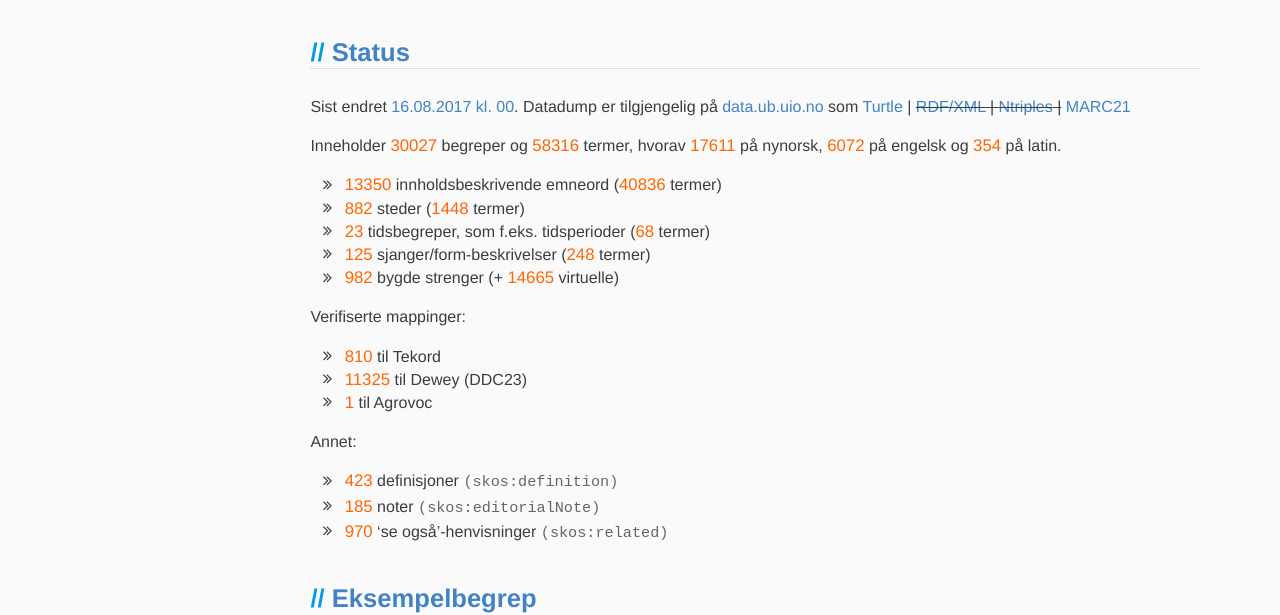
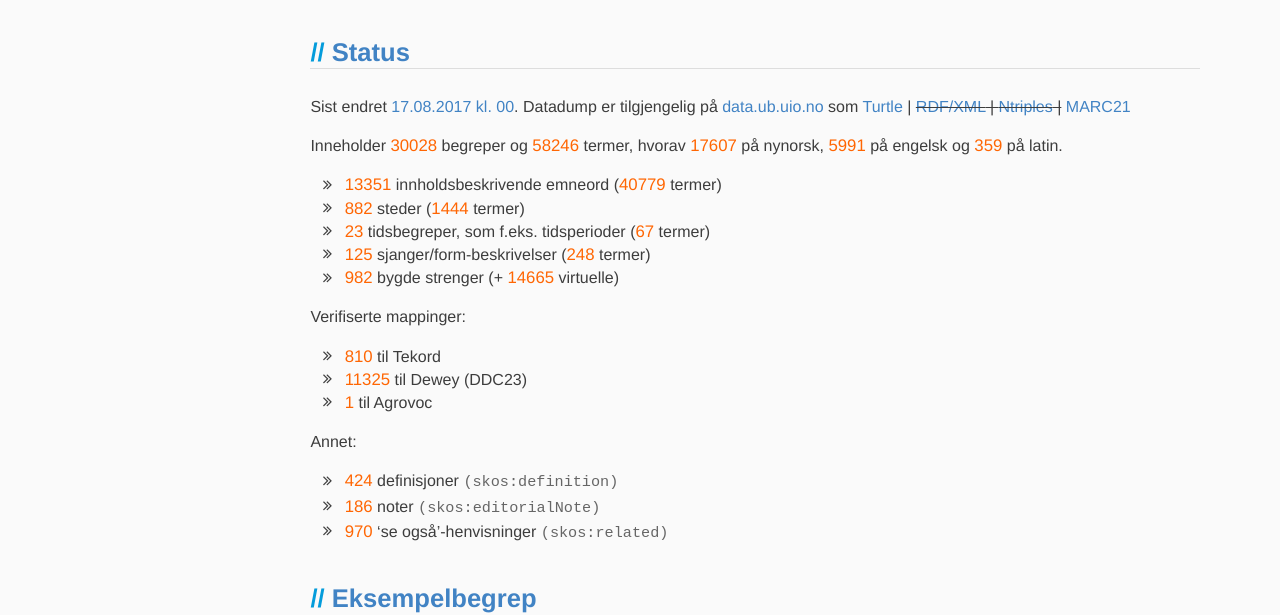
Before and after one commit to realfagstermer/realfagstermer.github.io, a Jekyll site: the page built from index.html, in a window 1280 px wide and 900 px high. Shown: the part 174-789 px from the top of the window. Built offline with Jekyll 4.4.1, drawn with Linux system fonts in a browser that asks for light colours; nearby versions of some CDN libraries; library files that are not in the unit come from our copies.

Commit message:
Update stats

```diff
--- a/_data/stats_current.json
+++ b/_data/stats_current.json
@@ -1,6 +1,6 @@
 {
-  "concepts": 30027,
-  "conceptsWithoutStrings": 14380,
+  "concepts": 30028,
+  "conceptsWithoutStrings": 14381,
   "facets": {
     "CompoundConcept": {
       "concepts": 982,
@@ -25,23 +25,23 @@
     },
     "Place": {
       "altLabels": {
-        "en": 71,
+        "en": 69,
         "la": 0,
         "nb": 65,
         "nn": 3
       },
       "concepts": 882,
       "prefLabels": {
-        "en": 417,
+        "en": 415,
         "la": 1,
         "nb": 882,
         "nn": 9
       },
-      "terms": 1448
+      "terms": 1444
     },
     "Time": {
       "altLabels": {
-        "en": 7,
+        "en": 6,
         "la": 0,
         "nb": 21,
         "nn": 1
@@ -53,23 +53,23 @@
         "nb": 23,
         "nn": 1
       },
-      "terms": 68
+      "terms": 67
     },
     "Topic": {
       "altLabels": {
-        "en": 1124,
+        "en": 1109,
         "la": 24,
-        "nb": 4058,
-        "nn": 5175
+        "nb": 4067,
+        "nn": 5181
       },
-      "concepts": 13350,
+      "concepts": 13351,
       "prefLabels": {
-        "en": 4383,
-        "la": 329,
-        "nb": 13348,
-        "nn": 12395
+        "en": 4330,
+        "la": 334,
+        "nb": 13349,
+        "nn": 12385
       },
-      "terms": 40836
+      "terms": 40779
     },
     "VirtualCompoundConcept": {
       "concepts": 14665,
@@ -79,9 +79,9 @@
   },
   "features": {
     "broadMatch": 1538,
-    "closeMatch": 7342,
-    "definition": 423,
-    "editorialNote": 185,
+    "closeMatch": 7378,
+    "definition": 424,
+    "editorialNote": 186,
     "exactMatch": 3540,
     "narrowMatch": 0,
     "related": 970,
@@ -93,11 +93,11 @@
     "tekord": 810
   },
   "terms": {
-    "_sum": 58316,
-    "en": 6072,
-    "la": 354,
-    "nb": 34279,
-    "nn": 17611
+    "_sum": 58246,
+    "en": 5991,
+    "la": 359,
+    "nb": 34289,
+    "nn": 17607
   },
-  "ts": 1502842278
+  "ts": 1502928687
 }
```
Also changed, not shown: _data/stats.json.
